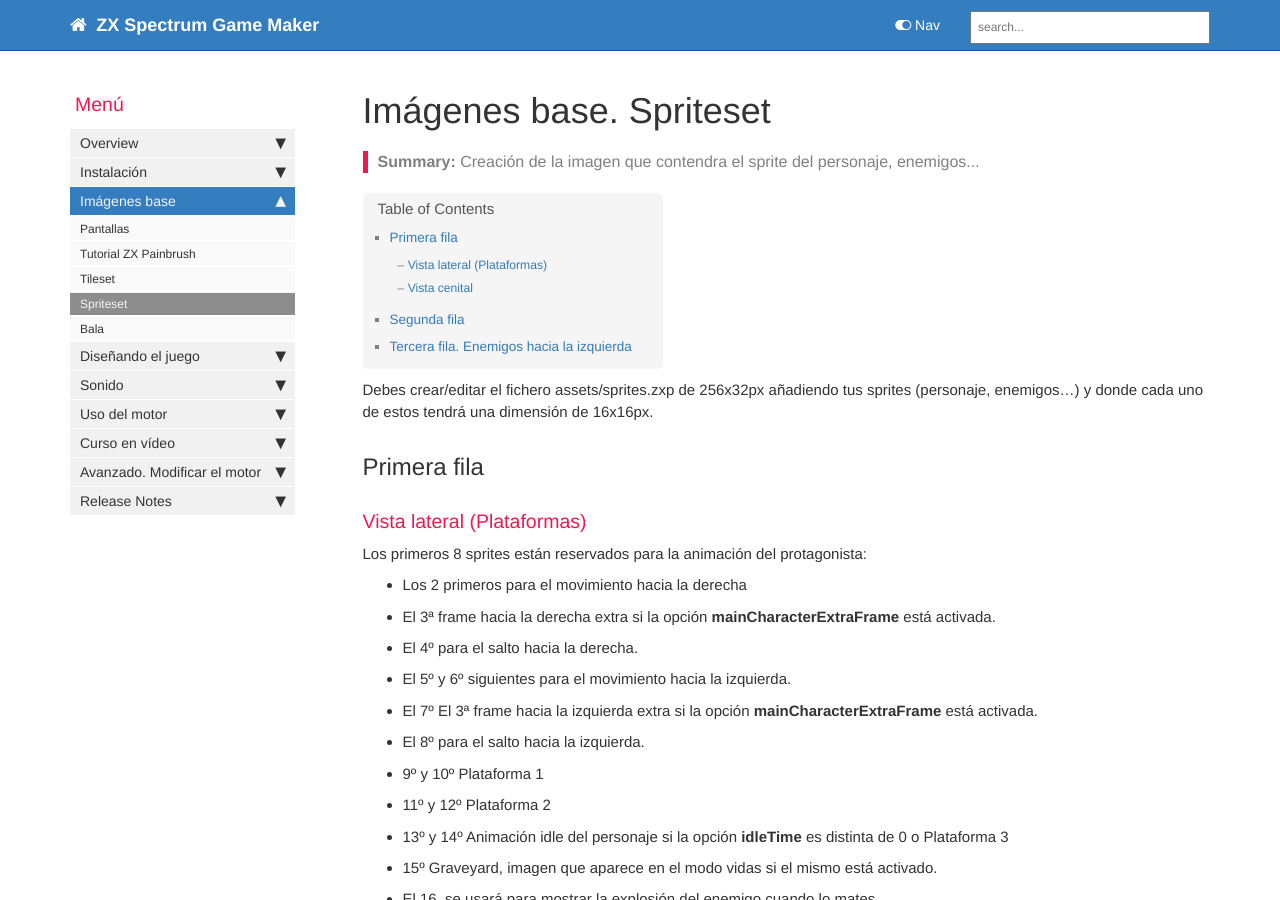
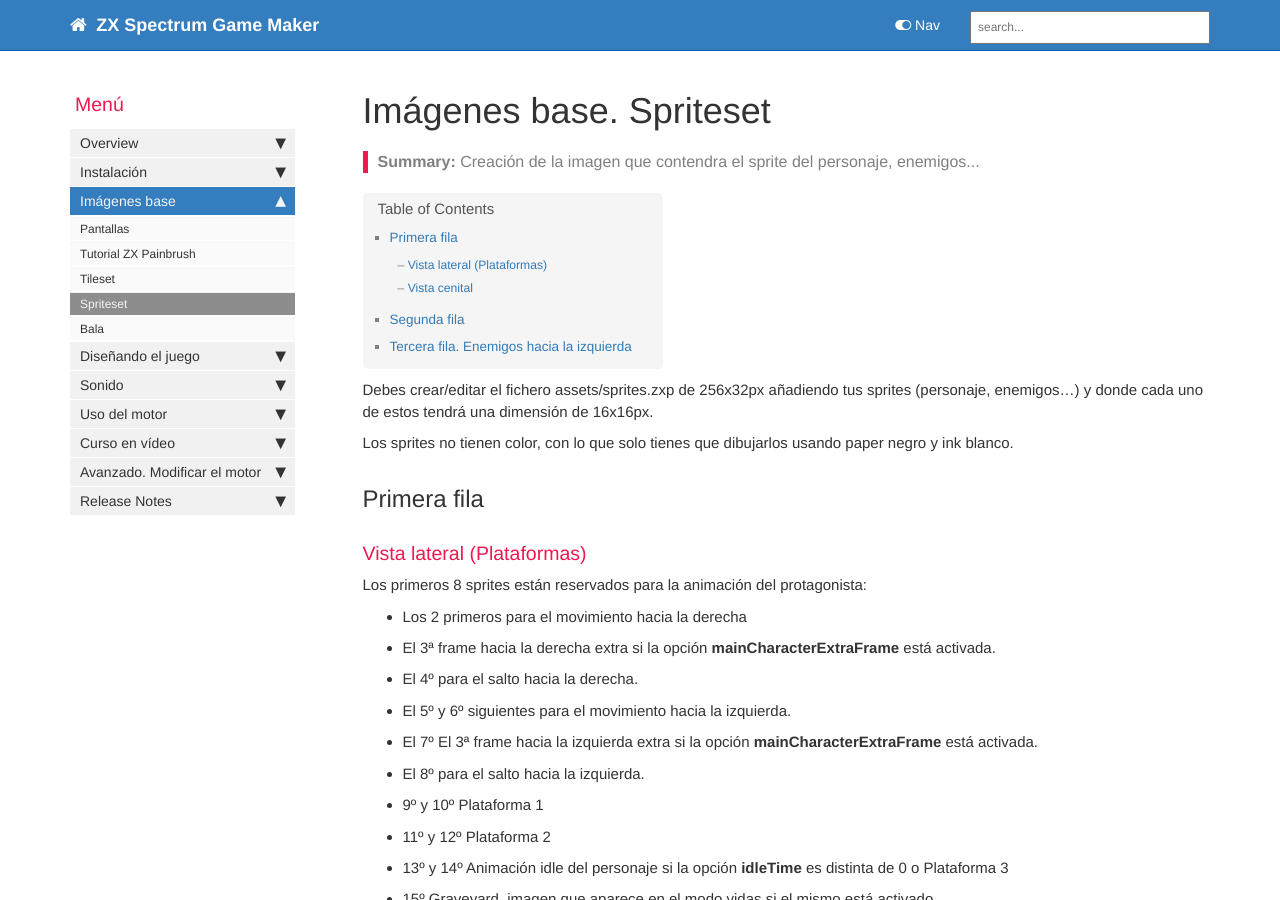
Before and after one commit to rtorralba/zx-game-maker-www, a Jekyll site: the page built from pages/mydoc/mydoc_images_spriteset.md, in a window 1280 px wide and 900 px high. Built offline with Jekyll 4.4.1, drawn with Linux system fonts in a browser that asks for light colours; comment, search, counter and statistics services are not loaded.

Commit message:
Add clarification on sprite color requirements in spriteset documentation

```diff
--- a/pages/mydoc/mydoc_images_spriteset.md
+++ b/pages/mydoc/mydoc_images_spriteset.md
@@ -9,6 +9,8 @@
 ---
 
 Debes crear/editar el fichero assets/sprites.zxp de 256x32px añadiendo tus sprites (personaje, enemigos...) y donde cada uno de estos tendrá una dimensión de 16x16px.
+
+Los sprites no tienen color, con lo que solo tienes que dibujarlos usando paper negro y ink blanco.
 
 ## Primera fila
 
```
